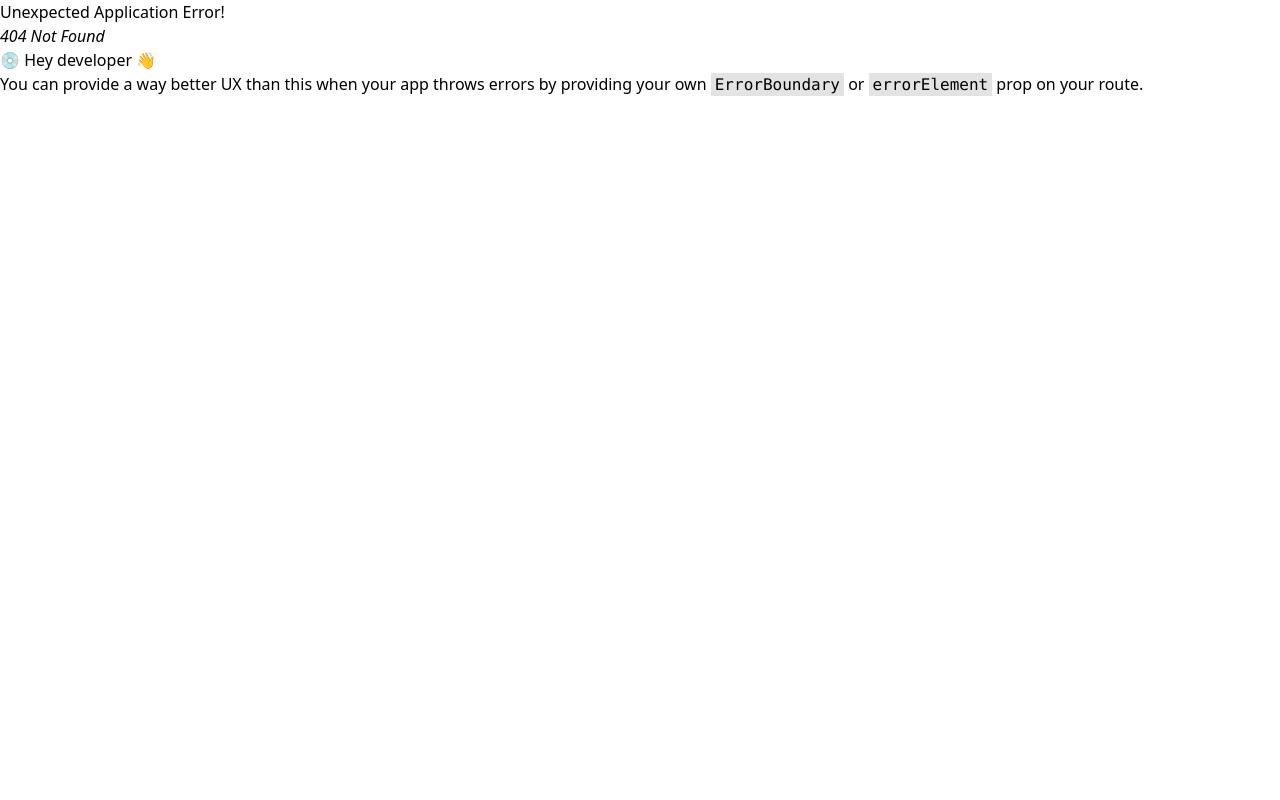
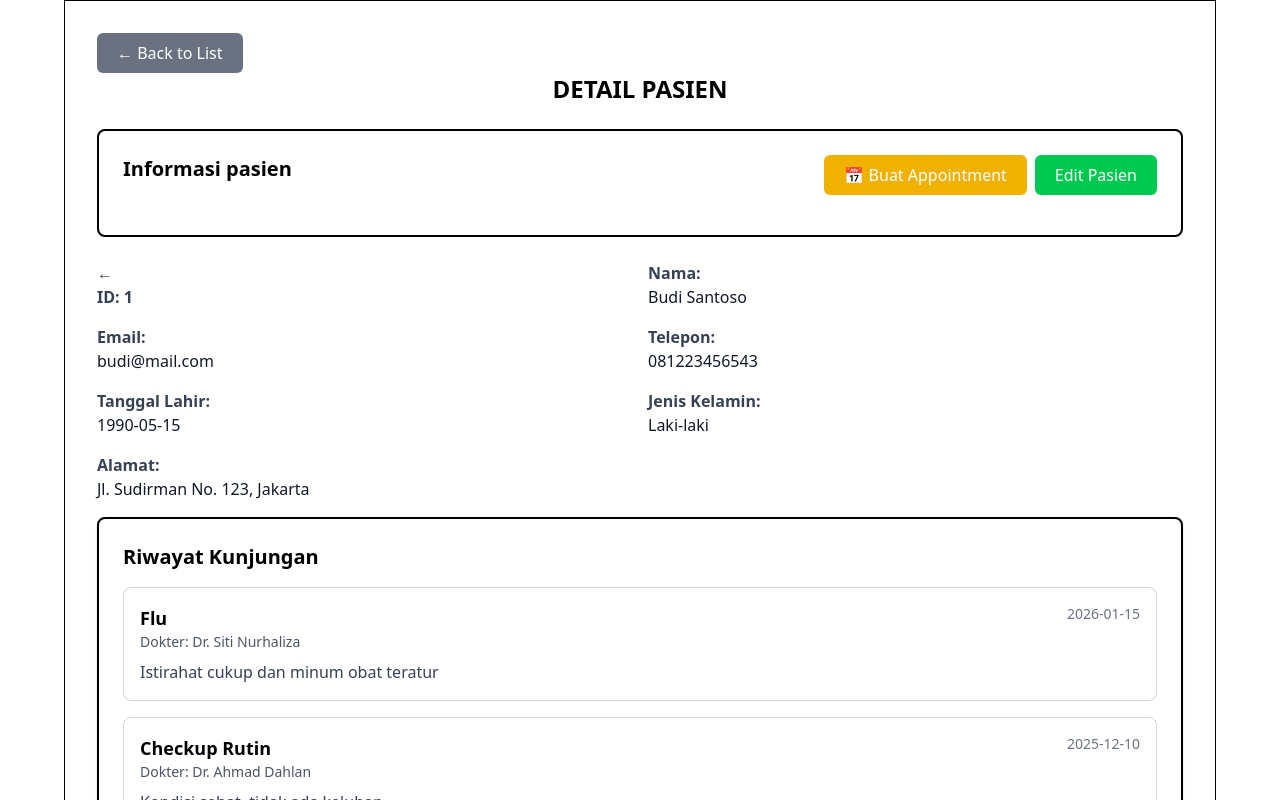
Before and after one commit to Dikin19/healthcare-scheduling-system, a React (Vite) app in the folder front-end/: page /patient/1 in a window 1280 px wide. Before the commit this address had no page. Shown: the top 800 px of the page. Built offline with nearby package versions, Linux system fonts and the light colour scheme.

Commit message:
feat(patient): add patient detail page

```diff
--- a/front-end/src/components/button/button.jsx
+++ b/front-end/src/components/button/button.jsx
@@ -19,7 +19,7 @@ export default function Button({
     const variantClasses = {
 
         primary: "bg-blue-500 text-white hover:bg-green-500",
-        secondary: "bg-gray-400 text-white hover:bg-gray-500",
+        secondary: "bg-gray-500 text-white hover:bg-gray-700",
         success: "bg-green-500 text-white hover:bg-blue-500",
         danger: "bg-red-500 text-white hover:bg-red-700",
         warning: "bg-yellow-500 text-white hover:bg-yellow-600",
--- a/front-end/src/graphql/mockLink.js
+++ b/front-end/src/graphql/mockLink.js
@@ -1,12 +1,12 @@
 import { ApolloLink, Observable } from "@apollo/client";
-import { allPatients } from "./mocks";
+import { allPatients, patientHistory } from "./mocks";
 
 
 export const mockLink = new ApolloLink((operation) => {
 
     return new Observable((observer) => {
 
-        const { query } = operation;
+        const { query, variables } = operation;
 
         const definition = query.definitions[0];
 
@@ -23,7 +23,26 @@ export const mockLink = new ApolloLink((operation) => {
                         patients: allPatients
                     }
                 };
-            };
+            }
+
+            else if (operationName === "GetPatientDetail") {
+                const patient = allPatients.find(p => p.id === variables.id);
+                result = {
+                    data: {
+                        patient: patient ? {
+                            ...patient,
+                            history: patientHistory[variables.id] || []
+                        } : null
+                    }
+                };
+            }
+
+            else {
+                result = {
+                    errors: [{ message: `Unknown operation: ${operationName}` }]
+                };
+            }
+
 
             setTimeout(() => {
                 observer.next(result);
--- a/front-end/src/graphql/mocks.js
+++ b/front-end/src/graphql/mocks.js
@@ -10,3 +10,24 @@ export let allPatients = [
     { id: "9", name: "Ical Maulana", email: "Ical@mail.com", phone: "081110987654", address: "Jl. Cikini No. 90, Jakarta", dateOfBirth: "1989-06-30", gender: "Laki-laki" },
     { id: "10", name: "Agus Susanto", email: "Agus@mail.com", phone: "081111234567", address: "Jl. Salemba No. 23, Jakarta", dateOfBirth: "1994-02-17", gender: "Laki-laki" }
 ];
+
+export let patientHistory = {
+    "1": [
+        { id: "h1", date: "2026-01-15", diagnosis: "Flu", doctor: "Dr. Siti Nurhaliza", notes: "Istirahat cukup dan minum obat teratur" },
+        { id: "h2", date: "2025-12-10", diagnosis: "Checkup Rutin", doctor: "Dr. Ahmad Dahlan", notes: "Kondisi sehat, tidak ada keluhan" },
+        { id: "h3", date: "2025-11-05", diagnosis: "Demam", doctor: "Dr. Siti Nurhaliza", notes: "Demam tinggi, diberi antibiotik" }
+    ],
+    "2": [
+        { id: "h4", date: "2026-01-20", diagnosis: "Hipertensi", doctor: "Dr. Budi Santoso", notes: "Kontrol tekanan darah rutin" },
+        { id: "h5", date: "2025-10-15", diagnosis: "Diabetes", doctor: "Dr. Ahmad Dahlan", notes: "Jaga pola makan dan olahraga teratur" }
+    ],
+    "3": [
+        { id: "h6", date: "2026-01-10", diagnosis: "Alergi", doctor: "Dr. Siti Nurhaliza", notes: "Hindari makanan pemicu alergi" }
+    ],
+    "4": [
+        { id: "h7", date: "2026-01-12", diagnosis: "Sakit Gigi", doctor: "Dr. Rina Marlina", notes: "Cabut gigi geraham" }
+    ],
+    "5": [
+        { id: "h8", date: "2026-01-18", diagnosis: "Checkup Rutin", doctor: "Dr. Ahmad Dahlan", notes: "Sehat" }
+    ]
+};
--- a/front-end/src/graphql/queries.js
+++ b/front-end/src/graphql/queries.js
@@ -10,3 +10,25 @@ export const GET_PATIENTS = gql`
         }
     }
 `;
+
+
+export const GET_PATIENT_DETAIL = gql`
+    query GetPatientDetail($id: ID!) {
+        patient(id: $id) {
+            id
+            name
+            email
+            phone
+            address
+            dateOfBirt
+            gender
+            history {
+                id
+                date
+                diagnosis
+                doctor
+                notes
+            }
+        }
+    }
+`
--- a/front-end/src/main.jsx
+++ b/front-end/src/main.jsx
@@ -5,6 +5,7 @@ import PatientList from "./pages/PatientList.jsx";
 import { ApolloClient, InMemoryCache } from "@apollo/client";
 import { mockLink } from "./graphql/mockLink.js";
 import { ApolloProvider } from "@apollo/client/react";
+import PatientDetail from "./pages/patientDetail.jsx";
 
 
 const client = new ApolloClient({
@@ -16,6 +17,10 @@ const router = createBrowserRouter([
   {
     path: "/",
     element: <PatientList />
+  },
+  {
+    path: "/patient/:id",
+    element: <PatientDetail />
   }
 ])
 
--- a/front-end/src/pages/PatientList.jsx
+++ b/front-end/src/pages/PatientList.jsx
@@ -5,6 +5,7 @@ import { usePatientStore } from "../store/patientStore";
 import { useMemo } from "react";
 import Search from "../components/search/search";
 import Button from "../components/button/button";
+import { useNavigate } from "react-router-dom"
 
 
 
@@ -12,8 +13,10 @@ export default function PatientList() {
 
     const search = usePatientStore((s) => s.search);
 
+    const navigate = useNavigate()
+
     const { data, loading, error } = useQuery(GET_PATIENTS, { variables: { search: "" } });
-    console.log("apa data masuk", data);
+    // console.log("apa data masuk", data);
     const dataPatients = data?.patients
 
     const patients = useMemo(() => {
@@ -68,8 +71,13 @@ export default function PatientList() {
                             <td className={tableStyles.td}>{patient.name}</td>
                             <td className={tableStyles.td}>{patient.email}</td>
                             <td className={tableStyles.td}>{patient.phone}</td>
-                            <td><Button richChildren size="small" variant="success"> test </Button></td>
-
+                            <td className={tableStyles.td}>
+                                <Button
+                                richChildren
+                                size="small"
+                                variant="success"
+                                onClick={() => navigate(`/patient/${patient.id}`)}>
+                                Detail </Button></td>
                         </tr>
                     ))}
 
--- /dev/null
+++ b/front-end/src/pages/patientDetail.jsx
@@ -0,0 +1,116 @@
+import { useQuery } from "@apollo/client/react";
+import { useParams } from "react-router"
+import { GET_PATIENT_DETAIL } from "../graphql/queries";
+import Button from "../components/button/button";
+import { useNavigate } from "react-router-dom"
+
+
+
+
+export default function PatientDetail() {
+
+    const { id } = useParams();
+    console.log(id, ">>>>>")
+
+    const navigate = useNavigate()
+
+    const { data, loading, error } = useQuery(GET_PATIENT_DETAIL, { variables: { id } })
+
+    console.log("apakah data masuk", data)
+
+    if (loading) return <div className="p-8 text-center text-lg font-bold">WAIT FOR A MINUTE ...</div>;
+    if (error) return <div className="p-8 text-center text-lg font-bold">Error: {error.message}</div>;
+    if (!data) return <div className="p-8 text-center text-lg font-bold">Patient not found</div>;
+
+    const patient = data?.patient
+    console.log("apakah data terbaru masuk", patient)
+
+    return (
+        <div className="p-8 max-w-6xl mx-auto border">
+
+            <div>
+                <Button
+                variant="secondary"
+                label="← Back to List"
+                onClick={() => navigate("/")}
+                />
+            </div>
+
+            <div className="uppercase text-2xl font-bold text-center mb-6">
+                Detail pasien
+            </div>
+
+            <div className="bg-white border-2 border-black rounded-lg p-6 mb-6 shadow-6">
+                <div className="flex justify-between item-start mb-4">
+                    <h2 className="font-bold text-xl">Informasi pasien</h2>
+                    <div className="flex gap-2">
+                        <Button
+                        variant="warning"
+                        label="📅 Buat Appointment"
+                        onClick={() => navigate("/calendar", { state: { patientId: id } })}/>
+                        <Button
+                        variant="success"
+                        label="Edit Pasien"
+                        onClick={() => navigate(`/patient/edit/${id}`)}/>
+                    </div>
+                </div>
+            </div>
+
+
+            <div className="grid grid-cols-1 md:grid-cols-2 gap-4">
+                    <div>
+                        <label className="font-semibold text-gray-700">←</label>
+                        <p className="font-semibold text-gray-700">ID: {patient.id}</p>
+                    </div>
+                    <div>
+                        <label className="font-semibold text-gray-700">Nama:</label>
+                        <p className="text-gray-900">{patient.name}</p>
+                    </div>
+                    <div>
+                        <label className="font-semibold text-gray-700">Email:</label>
+                        <p className="text-gray-900">{patient.email}</p>
+                    </div>
+                    <div>
+                        <label className="font-semibold text-gray-700">Telepon:</label>
+                        <p className="text-gray-900">{patient.phone}</p>
+                    </div>
+                    <div>
+                        <label className="font-semibold text-gray-700">Tanggal Lahir:</label>
+                        <p className="text-gray-900">{patient.dateOfBirth}</p>
+                    </div>
+                    <div>
+                        <label className="font-semibold text-gray-700">Jenis Kelamin:</label>
+                        <p className="text-gray-900">{patient.gender}</p>
+                    </div>
+                    <div className="md:col-span-2">
+                        <label className="font-semibold text-gray-700">Alamat:</label>
+                        <p className="text-gray-900">{patient.address}</p>
+                    </div>
+            </div>
+
+            <div className="bg-white border-2 border-black rounded-lg p-6 shadow-sm mt-4">
+                <h2 className="text-xl font-bold mb-4">Riwayat Kunjungan</h2>
+
+                {!patient.history || patient.history.length === 0 ? (
+                    <p className="text-gray-500 text-center py-4">Belum ada riwayat kunjungan</p>
+                ) : (
+                    <div className="space-y-4">
+                        {patient.history.map((visit) => (
+                            <div key={visit.id} className="border border-gray-300 rounded-lg p-4 hover:bg-gray-50 transition-colors">
+                                <div className="flex justify-between items-start mb-2">
+                                    <div>
+                                        <h3 className="font-semibold text-lg">{visit.diagnosis}</h3>
+                                        <p className="text-sm text-gray-600">Dokter: {visit.doctor}</p>
+                                    </div>
+                                    <span className="text-sm text-gray-500">{visit.date}</span>
+                                </div>
+                                <p className="text-gray-700">{visit.notes}</p>
+                            </div>
+                        ))}
+                    </div>
+                )}
+            </div>
+        </div>
+    )
+
+}
```
